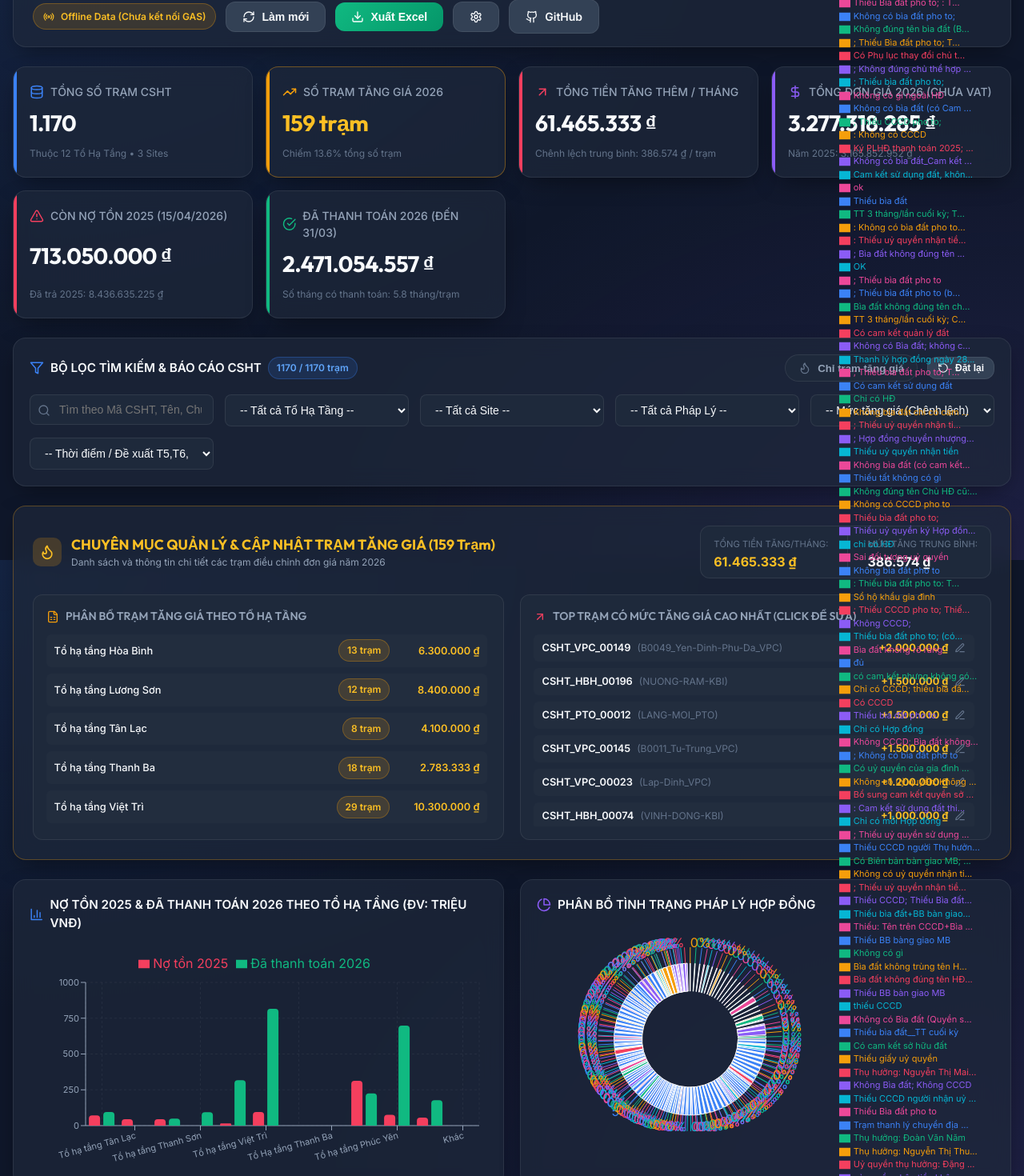
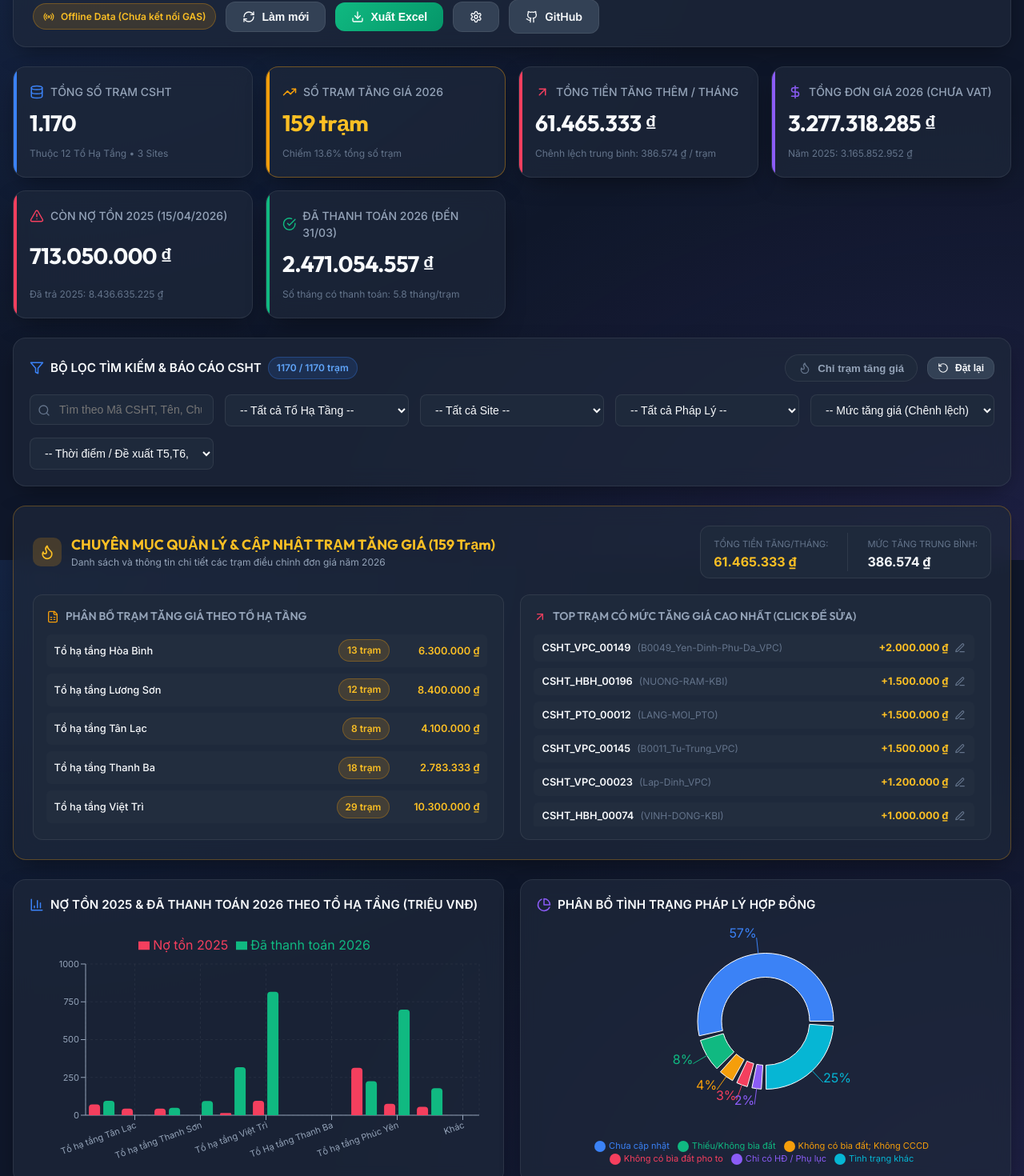
Before and after one commit to ttkdvp-prog/congnoCSHT, a React (Vite) app: page / in a window 1280 px wide. Shown: the part 100-1570 px from the top of the page at 80% size. Built offline with nearby package versions, Linux system fonts and the light colour scheme.

Commit message:
fix: optimize pie chart legend layout and status aggregation

```diff
--- a/src/components/AnalyticsSection.jsx
+++ b/src/components/AnalyticsSection.jsx
@@ -3,9 +3,9 @@ import {
   BarChart, Bar, XAxis, YAxis, Tooltip, ResponsiveContainer, CartesianGrid, Legend,
   PieChart, Pie, Cell
 } from 'recharts';
-import { BarChart3, PieChart as PieIcon, LineChart } from 'lucide-react';
+import { BarChart3, PieChart as PieIcon } from 'lucide-react';
 
-const COLORS = ['#3b82f6', '#10b981', '#f59e0b', '#f43f5e', '#8b5cf6', '#06b6d4', '#ec4899'];
+const COLORS = ['#3b82f6', '#10b981', '#f59e0b', '#f43f5e', '#8b5cf6', '#06b6d4', '#ec4899', '#64748b'];
 
 export default function AnalyticsSection({ data }) {
   // Aggregate data by Tổ Hạ Tầng
@@ -33,16 +33,31 @@ export default function AnalyticsSection({ data }) {
     daThanhToan2026Trieu: Math.round(d.daThanhToan2026 / 1000000)
   }));
 
-  // Aggregate by Tình Trạng Pháp Lý
-  const phapLyMap = {};
+  // Aggregate by Tình Trạng Pháp Lý (Group into Top 5 + Khác for clean UI)
+  const rawPhapLyMap = {};
   data.forEach(item => {
-    const rawKey = item.tinhTrangPhapLy || 'Chưa cập nhật';
-    const key = rawKey.length > 25 ? rawKey.substring(0, 25) + '...' : rawKey;
-    if (!phapLyMap[key]) phapLyMap[key] = 0;
-    phapLyMap[key] += 1;
+    let key = (item.tinhTrangPhapLy || 'Chưa cập nhật').trim();
+    if (!key) key = 'Chưa cập nhật';
+    // Clean common prefixes or simplify long status texts
+    if (key.toLowerCase().includes('không bìa đất') || key.toLowerCase().includes('thiếu bìa')) {
+      key = 'Thiếu/Không bìa đất';
+    } else if (key.toLowerCase().includes('chỉ có hd') || key.toLowerCase().includes('hợp đồng')) {
+      key = 'Chỉ có HĐ / Phụ lục';
+    } else if (key.toLowerCase().includes('chưa có cccd') || key.toLowerCase().includes('thiếu cccd')) {
+      key = 'Thiếu CCCD';
+    }
+    if (!rawPhapLyMap[key]) rawPhapLyMap[key] = 0;
+    rawPhapLyMap[key] += 1;
   });
 
-  const pieData = Object.entries(phapLyMap).map(([name, value]) => ({ name, value }));
+  const sortedPhapLy = Object.entries(rawPhapLyMap).sort((a, b) => b[1] - a[1]);
+  const topPhapLy = sortedPhapLy.slice(0, 5);
+  const otherSum = sortedPhapLy.slice(5).reduce((sum, item) => sum + item[1], 0);
+
+  const pieData = topPhapLy.map(([name, value]) => ({ name, value }));
+  if (otherSum > 0) {
+    pieData.push({ name: 'Tình trạng khác', value: otherSum });
+  }
 
   const formatMoneyTrieu = (value) => `${value.toLocaleString('vi-VN')} triệu ₫`;
 
@@ -58,13 +73,13 @@ export default function AnalyticsSection({ data }) {
       <div className="glass-panel" style={{ padding: '1.25rem' }}>
         <div style={{ display: 'flex', alignItems: 'center', gap: '0.5rem', marginBottom: '1rem', fontWeight: 600, fontSize: '0.95rem' }}>
           <BarChart3 size={18} style={{ color: 'var(--accent-blue)' }} />
-          <span>NỢ TỒN 2025 & ĐÃ THANH TOÁN 2026 THEO TỔ HẠ TẦNG (ĐV: TRIỆU VNĐ)</span>
+          <span>NỢ TỒN 2025 & ĐÃ THANH TOÁN 2026 THEO TỔ HẠ TẦNG (TRIỆU VNĐ)</span>
         </div>
-        <div style={{ width: '100%', height: 280 }}>
+        <div style={{ width: '100%', height: 300 }}>
           <ResponsiveContainer width="100%" height="100%">
-            <BarChart data={barData} margin={{ top: 10, right: 10, left: 10, bottom: 25 }}>
+            <BarChart data={barData} margin={{ top: 10, right: 10, left: 10, bottom: 35 }}>
               <CartesianGrid strokeDasharray="3 3" stroke="rgba(255,255,255,0.05)" />
-              <XAxis dataKey="toHaTang" stroke="var(--text-secondary)" tick={{ fontSize: 11 }} angle={-15} textAnchor="end" />
+              <XAxis dataKey="toHaTang" stroke="var(--text-secondary)" tick={{ fontSize: 11 }} angle={-20} textAnchor="end" />
               <YAxis stroke="var(--text-secondary)" tick={{ fontSize: 11 }} />
               <Tooltip
                 formatter={(val) => formatMoneyTrieu(val)}
@@ -84,18 +99,18 @@ export default function AnalyticsSection({ data }) {
           <PieIcon size={18} style={{ color: 'var(--accent-purple)' }} />
           <span>PHÂN BỔ TÌNH TRẠNG PHÁP LÝ HỢP ĐỒNG</span>
         </div>
-        <div style={{ width: '100%', height: 280, display: 'flex', alignItems: 'center', justifyContent: 'center' }}>
+        <div style={{ width: '100%', height: 300 }}>
           <ResponsiveContainer width="100%" height="100%">
             <PieChart>
               <Pie
                 data={pieData}
                 cx="50%"
-                cy="50%"
-                innerRadius={60}
-                outerRadius={95}
+                cy="45%"
+                innerRadius={55}
+                outerRadius={85}
                 paddingAngle={4}
                 dataKey="value"
-                label={({ name, percent }) => `${(percent * 100).toFixed(0)}%`}
+                label={({ percent }) => `${(percent * 100).toFixed(0)}%`}
               >
                 {pieData.map((entry, index) => (
                   <Cell key={`cell-${index}`} fill={COLORS[index % COLORS.length]} />
@@ -105,7 +120,12 @@ export default function AnalyticsSection({ data }) {
                 formatter={(val) => [`${val} trạm`, 'Số lượng']}
                 contentStyle={{ background: '#1e293b', border: '1px solid #334155', borderRadius: '8px', color: '#fff' }}
               />
-              <Legend layout="vertical" align="right" verticalAlign="middle" wrapperStyle={{ fontSize: '11px', color: '#94a3b8' }} />
+              <Legend
+                verticalAlign="bottom"
+                height={40}
+                iconType="circle"
+                wrapperStyle={{ fontSize: '11px', color: '#94a3b8', paddingTop: '10px' }}
+              />
             </PieChart>
           </ResponsiveContainer>
         </div>
```
